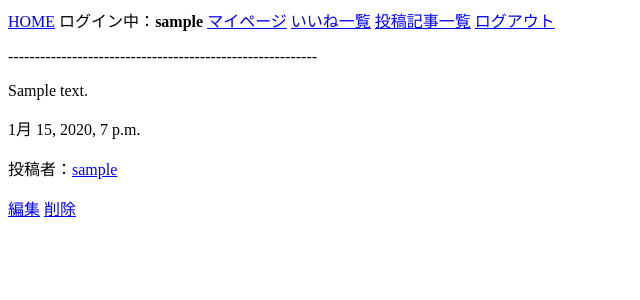
After one commit to hyo07/FakeSNS_api, a Django app: page /accounts/1/myarticle in a window 1280 px wide. The commit adds this page. Shown: the top 300 px of the page, without its empty margins (0-640 px from the left). Run offline with Django 3.2, Linux system fonts and the light colour scheme; a user stored in the database is signed in; tables that the repository leaves empty hold one stand-in row (values such as "Sample post").

Commit message:
ADD:投稿した記事一覧

```diff
--- a/accounts/urls.py
+++ b/accounts/urls.py
@@ -16,5 +16,6 @@ urlpatterns = [
 
     path('<int:pk>/mylike', views.MyLikeArticle.as_view(), name="mylike"),
     path('<int:pk>/mylike/like', views.dellike, name='del_mylike'),
+    path('<int:pk>/myarticle', views.MyArticle.as_view(), name='myarticle'),
 
 ]
--- a/accounts/views.py
+++ b/accounts/views.py
@@ -195,3 +195,12 @@ def dellike(request, pk):
             del_like = Like.objects.get(article_id=pk, user_id=request.user.id)
             del_like.delete()
             return redirect("accounts:mylike", pk=request.user.id)
+
+
+class MyArticle(LoginRequiredMixin, generic.ListView):
+    template_name = "accounts/myarticle.html"
+    model = Article
+    paginate_by = 5
+
+    def get_queryset(self):
+        return Article.objects.filter(author=self.request.user.id).order_by("-created_at")
--- /dev/null
+++ b/templates/accounts/myarticle.html
@@ -0,0 +1,18 @@
+{% extends "base.html" %}
+
+{% block content %}
+
+{% for data in article_list %}
+    <p>----------------------------------------------------------</p>
+    <p>{{ data.text }}</p>
+    <p>{{ data.created_at }}</p>
+    <p>投稿者：<a href="{% url 'accounts:user_detail' data.author_id %}">{{ data.author }}</a></p>
+
+    {% if request.user.is_superuser or data.author_id == request.user.id %}
+        <label><a href="{% url 'app:update' data.id%}">編集</a></label>
+        <label><a href="{% url 'app:delete' data.id%}">削除</a></label>
+    {% endif %}
+
+{% endfor %}
+
+{% endblock %}
--- a/templates/base.html
+++ b/templates/base.html
@@ -8,9 +8,20 @@
 
 <body>
 <header>
+
     <label><a href="{% url 'app:index' %}">HOME</a></label>
     {% block header %}
     {% endblock %}
+
+    {% if not user.is_authenticated %}
+        <label><a href="{% url 'login' %}">ログイン</a></label>
+    {% else %}
+        <label>ログイン中：<strong>{{ request.user.username }}</strong></label>
+        <label><a href="{% url 'accounts:user_detail' request.user.id %}">マイページ</a></label>
+        <label><a href="{% url 'accounts:mylike' request.user.id %}">いいね一覧</a></label>
+        <label><a href="{% url 'accounts:myarticle' request.user.id %}">投稿記事一覧</a></label>
+        <label><a href="{% url 'logout' %}">ログアウト</a></label>
+    {% endif %}
 
     {% if messages %}
         {% for message in messages %}
@@ -18,14 +29,6 @@
         {% endfor %}
     {% endif %}
 
-    {% if not user.is_authenticated %}
-        <label><a href="{% url 'login' %}">ログイン</a></label>
-    {% else %}
-        <label>ログイン中：<strong>{{ request.user.username }}</strong></label>
-        <label><a href="{% url 'accounts:user_detail' request.user.id %}">マイページ</a></label>
-        <label><a href="{% url 'accounts:mylike' request.user.id %}">いいね一覧</a></label>
-        <label><a href="{% url 'logout' %}">ログアウト</a></label>
-    {% endif %}
 </header>
 
     {% if  user.is_authenticated %}
```
Lines whose indentation alone changed are shown as unchanged.
